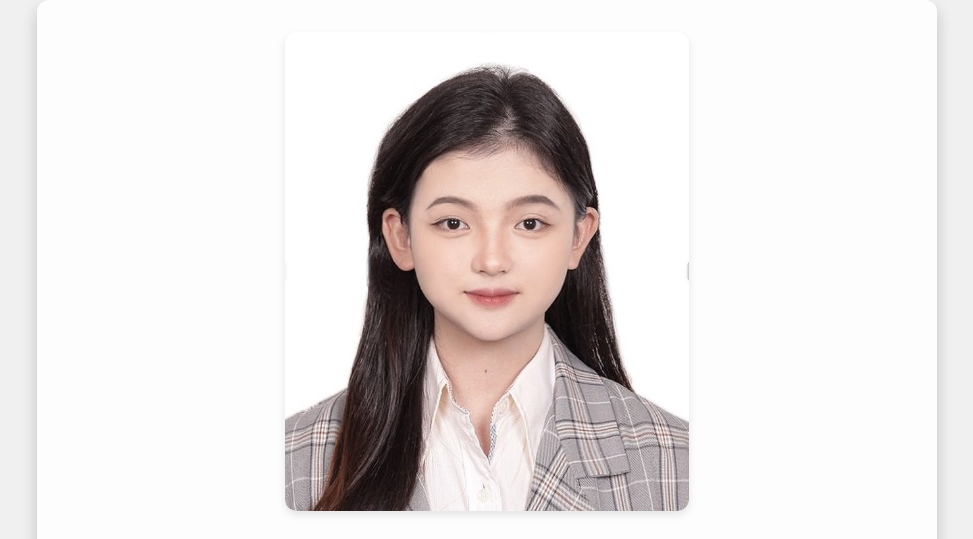
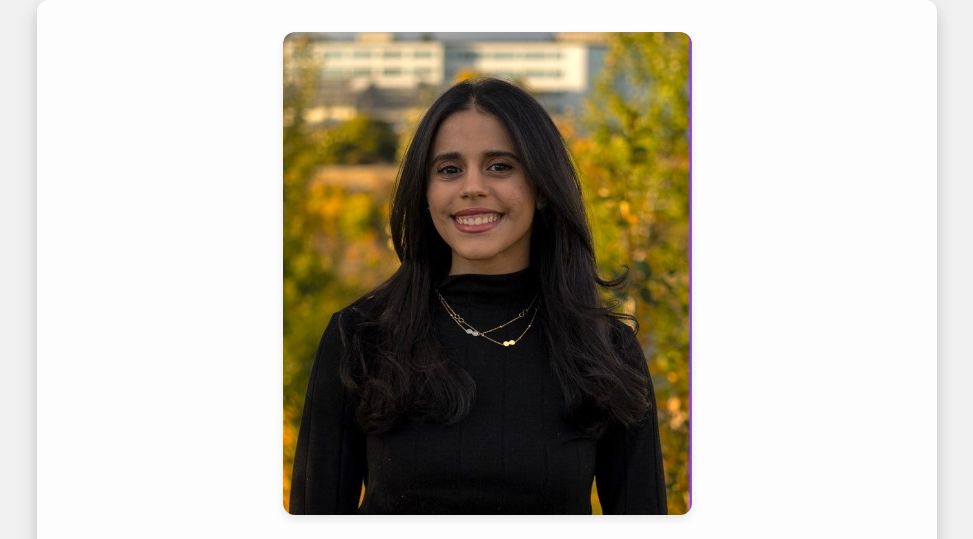
Before and after one commit to Kingofdogs0731/Team11_cohort5, a plain HTML site: page data_structures.html in a window 1280 px wide. Shown: the top 539 px of the page, without its empty margins (153-1126 px from the left). Drawn offline with Linux system fonts and the light colour scheme.

Commit message:
Add files via upload

```diff
--- a/data_structures.html
+++ b/data_structures.html
@@ -81,7 +81,7 @@
 <body>
     <div class="container">
         <!-- Image at the top of the page -->
-        <img src="huang.jpg" alt="Joanna Huang's Photo">
+        <img src="Nour.jpg" alt="Joanna Huang's Photo">
 
         <h1>Nour Hegazy
             </h1>
```
